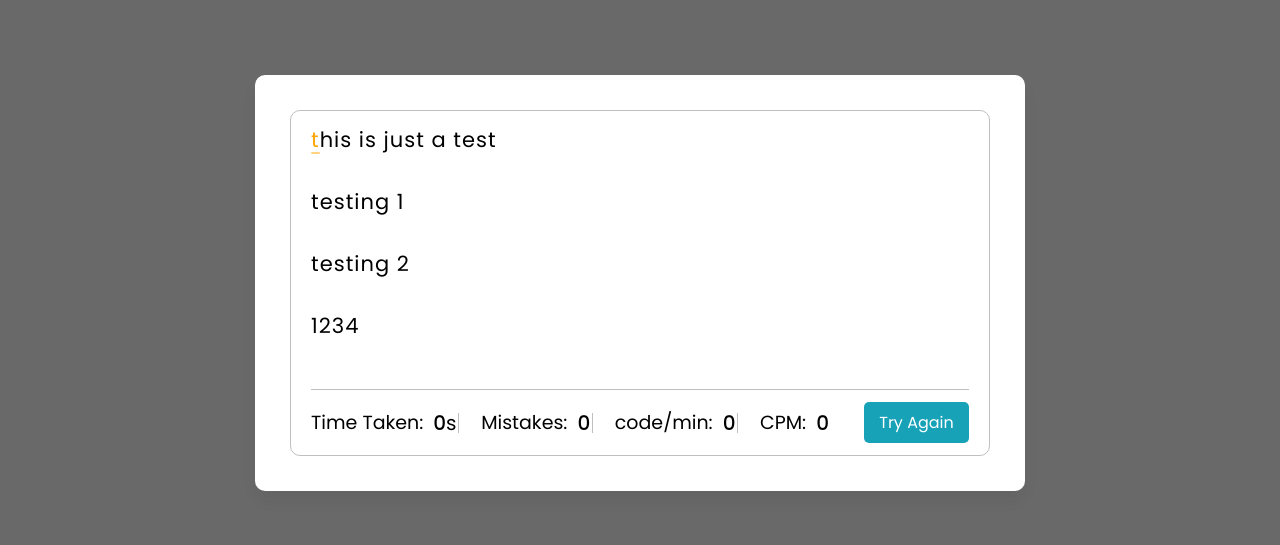
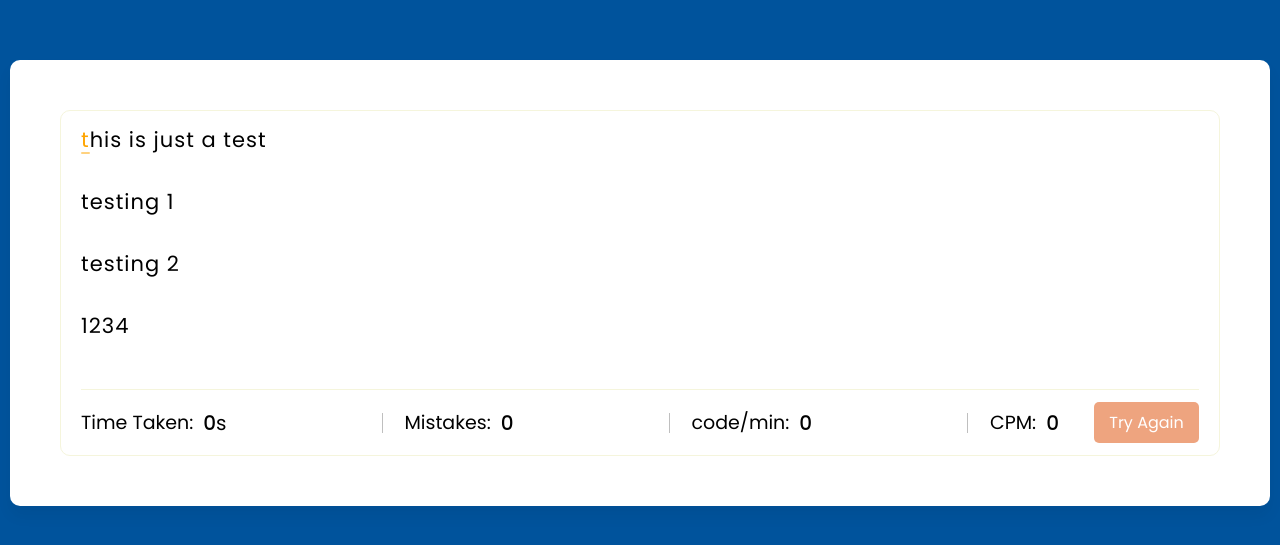
Before and after one commit to lilsokka/vthacks, a plain HTML site: page index.html in a window 1280 px wide. Shown: the part 117-662 px from the top of the page. Drawn offline with Linux system fonts and the light colour scheme.

Commit message:
Add files via upload

```diff
--- a/pretty.css
+++ b/pretty.css
@@ -12,15 +12,15 @@ body{
   align-items: center;
   justify-content: center;
   min-height: 100vh;
-  background: #696969;
+  background: #00539C;
 }
 ::selection{
   color: #fff;
-  background: #17A2B8;
+  background: #EEA47F;
 }
 .wrapper{
-  width: 770px;
-  padding: 35px;
+  width: 1500px;
+  padding: 50px;
   background: #fff;
   border-radius: 10px;
   box-shadow: 0 10px 15px rgba(0,0,0,0.05);
@@ -33,7 +33,7 @@ body{
 .wrapper .content-box{
   padding: 13px 20px 0;
   border-radius: 10px;
-  border: 1px solid #bfbfbf;
+  border: 1px solid #f5f5dc;
 }
 .content-box .typing-text{
   overflow: hidden;
@@ -88,7 +88,7 @@ body{
   flex-wrap: wrap;
   align-items: center;
   justify-content: space-between;
-  border-top: 1px solid #bfbfbf;
+  border-top: 1px solid #f5f5dc;
 }
 .content button{
   outline: none;
@@ -99,7 +99,7 @@ body{
   font-size: 16px;
   cursor: pointer;
   border-radius: 5px;
-  background: #17A2B8;
+  background: #EEA47F;
   transition: transform 0.3s ease;
 }
 .content button:active{
```
